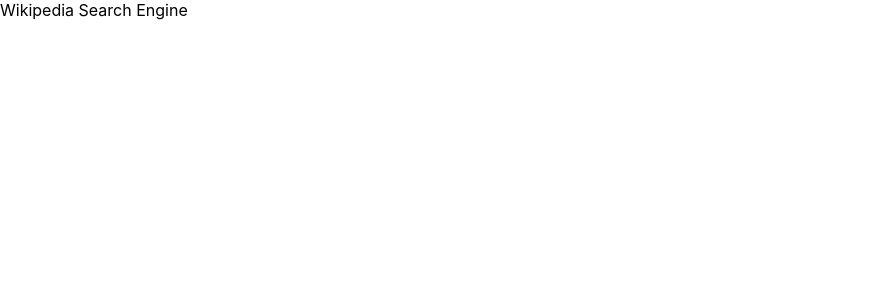
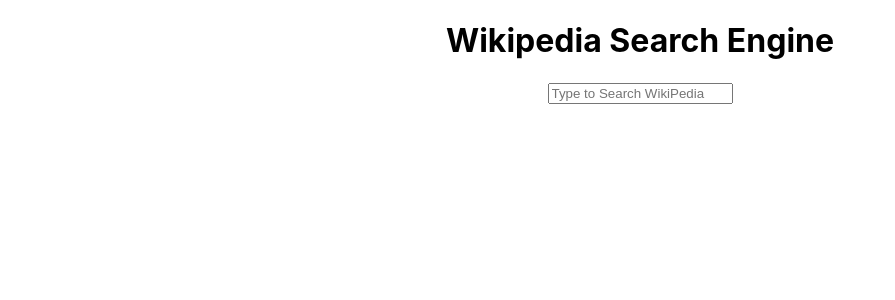
Before and after one commit to mishs/react_app-wikisearch-project, a React (Create React App) app: page / in a window 1280 px wide. Shown: the top 300 px of the page, without its empty margins (0-895 px from the left). Built offline with nearby package versions, Linux system fonts and the light colour scheme.

Commit message:
Adds Input Search

```diff
--- a/src/App.js
+++ b/src/App.js
@@ -5,7 +5,12 @@
 class App extends React.Component {
   render() {
   return (
-    <div>Wikipedia Search Engine</div>
+    <div className="App">
+      <h1>Wikipedia Search Engine</h1>
+      <form action=''>
+       <input type="text" value='' placeholder='Type to Search WikiPedia'  />
+      </form>
+    </div>
     );
   }
 }
```
